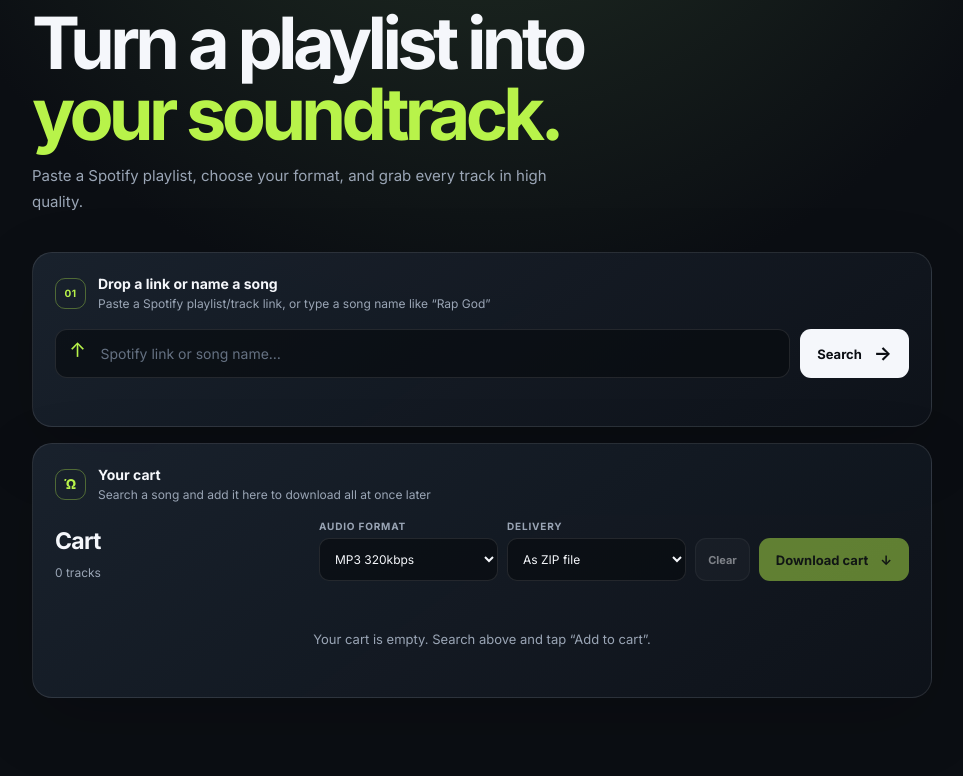
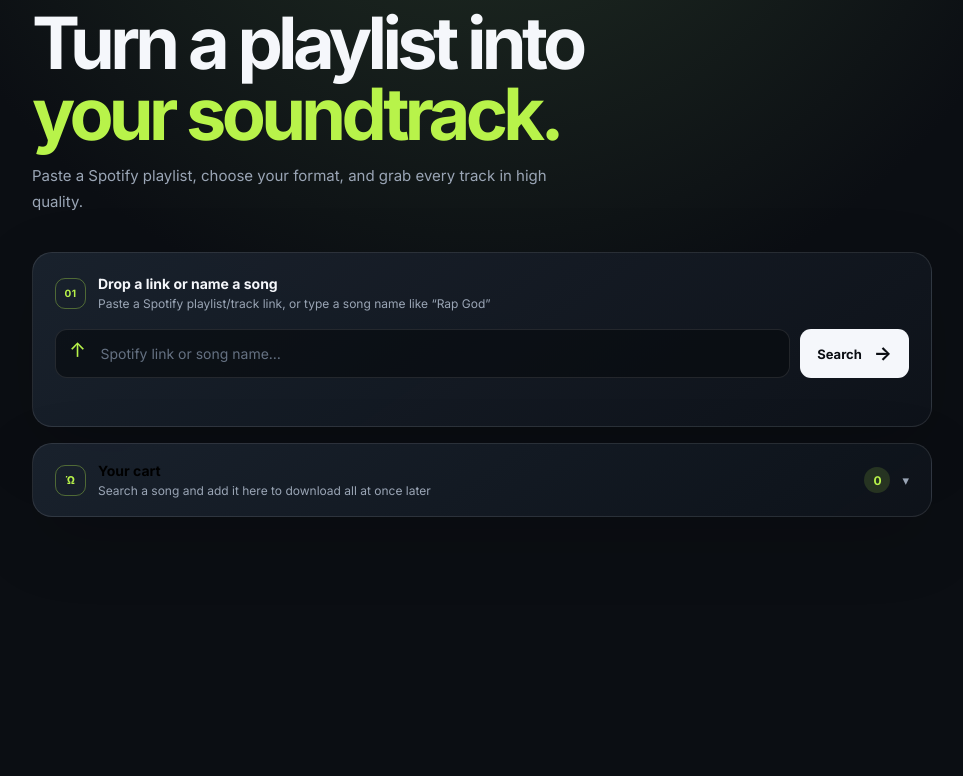
Before and after one commit to luffytaroji118/sp-down, a FastAPI app: page / in a window 1280 px wide. Shown: the part 154-930 px from the top of the page, without its empty margins (158-1121 px from the left). After the commit the page ends 671 px from the top, so only its background shows below. Run offline with FastAPI, Linux system fonts and the light colour scheme.

Commit message:
Make cart collapsible, hide during download, auto-scroll to progress

```diff
--- a/static/app.js
+++ b/static/app.js
@@ -46,6 +46,8 @@
 const cartModeSelect = $('cart-mode-select');
 const cartDownloadBtn = $('cart-download-btn');
 const cartClearBtn = $('cart-clear-btn');
+const cartToggle = $('cart-toggle');
+const cartBody = $('cart-body');
 
 let loadedTracks = [];
 let currentJobId = null;
@@ -232,6 +234,7 @@
         searchInfo.classList.add('hidden');
         progressSection.classList.remove('hidden');
         stopBtn.disabled = false;
+        scrollToEl(progressSection);
         pollStatus(data.job_id);
     } catch (err) {
         showError(err.message);
@@ -260,6 +263,7 @@
         playlistInfo.classList.add('hidden');
         progressSection.classList.remove('hidden');
         stopBtn.disabled = false;
+        scrollToEl(progressSection);
         pollStatus(data.job_id);
     } catch (e) {
         showError(e.message);
@@ -320,6 +324,10 @@
                 showError(data.error || 'Download failed');
                 resetDownloadBtn();
                 progressSection.classList.add('hidden');
+                if (lastInputMode === 'cart') {
+                    cartCard.classList.remove('hidden');
+                    scrollToEl(cartCard);
+                }
             } else if (data.status === 'stopped') {
                 clearInterval(pollTimer);
                 stopElapsedTimer();
@@ -462,6 +470,8 @@
         searchInfo.classList.remove('hidden');
     } else if (lastInputMode === 'cart') {
         cartCard.classList.remove('hidden');
+        collapseCart();
+        scrollToEl(cartCard);
     } else {
         playlistInfo.classList.remove('hidden');
     }
@@ -487,6 +497,10 @@
 
 urlInput.addEventListener('input', clearError);
 
+function scrollToEl(el) {
+    el.scrollIntoView({ behavior: 'smooth', block: 'start' });
+}
+
 // ---- Cart ----
 const CART_KEY = 'sounddrop_cart';
 
@@ -506,6 +520,23 @@
     return (r.video_url || '').split('v=').pop() || r.video_url;
 }
 
+function expandCart() {
+    cartBody.classList.remove('hidden');
+    cartToggle.setAttribute('aria-expanded', 'true');
+}
+
+function collapseCart() {
+    cartBody.classList.add('hidden');
+    cartToggle.setAttribute('aria-expanded', 'false');
+}
+
+function toggleCart() {
+    if (cartBody.classList.contains('hidden')) expandCart();
+    else collapseCart();
+}
+
+cartToggle.addEventListener('click', toggleCart);
+
 function addToCart(result) {
     if (cart.some(c => cartKey(c) === cartKey(result))) {
         inputError.textContent = 'Already in cart';
@@ -520,6 +551,8 @@
     });
     saveCart();
     renderCart();
+    expandCart();
+    scrollToEl(cartCard);
 }
 
 function removeFromCart(pos) {
@@ -532,15 +565,16 @@
     cart = [];
     saveCart();
     renderCart();
+    collapseCart();
 }
 
 function renderCart() {
-    cartCount.textContent = `${cart.length} ${cart.length === 1 ? 'track' : 'tracks'}`;
+    cartCount.textContent = String(cart.length);
     cartDownloadBtn.disabled = cart.length === 0;
     cartClearBtn.disabled = cart.length === 0;
     cartSubtitle.textContent = cart.length === 0
         ? 'Search a song and add it here to download all at once later'
-        : 'Download all tracks together, or keep adding more';
+        : `${cart.length} ${cart.length === 1 ? 'track' : 'tracks'} ready — tap to expand`;
 
     if (cart.length === 0) {
         cartList.innerHTML = '<div class="search-empty">Your cart is empty. Search above and tap “Add to cart”.</div>';
@@ -587,8 +621,10 @@
         lastInputMode = 'cart';
         setBtnLabel(cartDownloadBtn, 'Download cart');
         cartDownloadBtn.disabled = false;
+        cartCard.classList.add('hidden');
         progressSection.classList.remove('hidden');
         stopBtn.disabled = false;
+        scrollToEl(progressSection);
         pollStatus(data.job_id);
     } catch (e) {
         showError(e.message);
@@ -598,3 +634,4 @@
 });
 
 renderCart();
+if (cart.length) expandCart(); else collapseCart();
--- a/static/style.css
+++ b/static/style.css
@@ -107,11 +107,18 @@
 .search-empty { padding: 28px 12px; text-align: center; color: var(--text-sub); font-size: 13px; }
 .individual-toolbar { gap: 10px; }
 
-.cart-card { padding: 22px; }
-.cart-step-icon { font-size: 13px; }
-.cart-header { display: flex; justify-content: space-between; align-items: flex-end; gap: 22px; margin-bottom: 22px; }
-.cart-header h2 { margin-bottom: 6px; font-size: 23px; letter-spacing: -.03em; }
-.cart-card .download-controls { grid-template-columns: repeat(2, minmax(100px, 1fr)) auto auto; }
+.cart-card { padding: 0; overflow: hidden; }
+.cart-toggle { display: flex; justify-content: space-between; align-items: center; gap: 14px; width: 100%; padding: 18px 22px; background: transparent; border: 0; cursor: pointer; text-align: left; transition: background var(--transition); }
+.cart-toggle:hover { background: rgba(255, 255, 255, .035); }
+.cart-toggle-left { display: flex; align-items: center; gap: 12px; min-width: 0; }
+.cart-toggle-left strong { display: block; font-size: 14px; }
+.cart-toggle-left small { display: block; margin-top: 4px; color: var(--text-sub); font-size: 12px; white-space: nowrap; overflow: hidden; text-overflow: ellipsis; }
+.cart-toggle-right { display: flex; align-items: center; gap: 12px; flex: 0 0 auto; }
+.cart-count-badge { display: grid; place-items: center; min-width: 26px; height: 26px; padding: 0 8px; border-radius: 13px; background: rgba(184, 243, 74, .14); color: var(--accent); font-size: 12px; font-weight: 700; }
+.cart-chevron { color: var(--text-sub); font-size: 13px; transition: transform .2s ease; }
+.cart-toggle[aria-expanded="true"] .cart-chevron { transform: rotate(180deg); }
+.cart-body { padding: 0 22px 22px; display: flex; flex-direction: column; gap: 14px; }
+.cart-controls { grid-template-columns: repeat(2, minmax(100px, 1fr)) auto auto; }
 .cart-row .cart-remove-btn { flex: 0 0 auto; }
 .search-row .search-cart-btn { flex: 0 0 auto; }
 
--- a/templates/index.html
+++ b/templates/index.html
@@ -38,13 +38,21 @@
         </div>
 
         <div id="cart-card" class="card cart-card">
-            <div class="section-label"><span class="step-number cart-step-icon">&#911;</span><div><strong>Your cart</strong><small id="cart-subtitle">Search a song and add it here to download all at once later</small></div></div>
-            <div class="cart-header">
-                <div>
-                    <h2>Cart</h2>
-                    <span id="cart-count" class="track-count">0 tracks</span>
+            <button id="cart-toggle" class="cart-toggle" type="button" aria-expanded="false">
+                <div class="cart-toggle-left">
+                    <span class="step-number cart-step-icon">&#911;</span>
+                    <div>
+                        <strong>Your cart</strong>
+                        <small id="cart-subtitle">Search a song and add it here to download all at once later</small>
+                    </div>
                 </div>
-                <div class="download-controls">
+                <div class="cart-toggle-right">
+                    <span id="cart-count" class="cart-count-badge">0</span>
+                    <span class="cart-chevron">&#9662;</span>
+                </div>
+            </button>
+            <div id="cart-body" class="cart-body hidden">
+                <div class="cart-controls download-controls">
                     <label class="control-field"><span>Audio format</span><select id="cart-format-select" class="select">
                         {% for fmt in formats %}
                         <option value="{{ fmt.key }}">{{ fmt.label }}</option>
@@ -57,8 +65,8 @@
                     <button id="cart-clear-btn" class="btn btn-ghost btn-sm"><span>Clear</span></button>
                     <button id="cart-download-btn" class="btn btn-green"><span>Download cart</span><span>&darr;</span></button>
                 </div>
+                <div id="cart-list" class="track-list cart-list"></div>
             </div>
-            <div id="cart-list" class="track-list cart-list"></div>
         </div>
 
         <div id="playlist-info" class="card playlist-card hidden">
```
